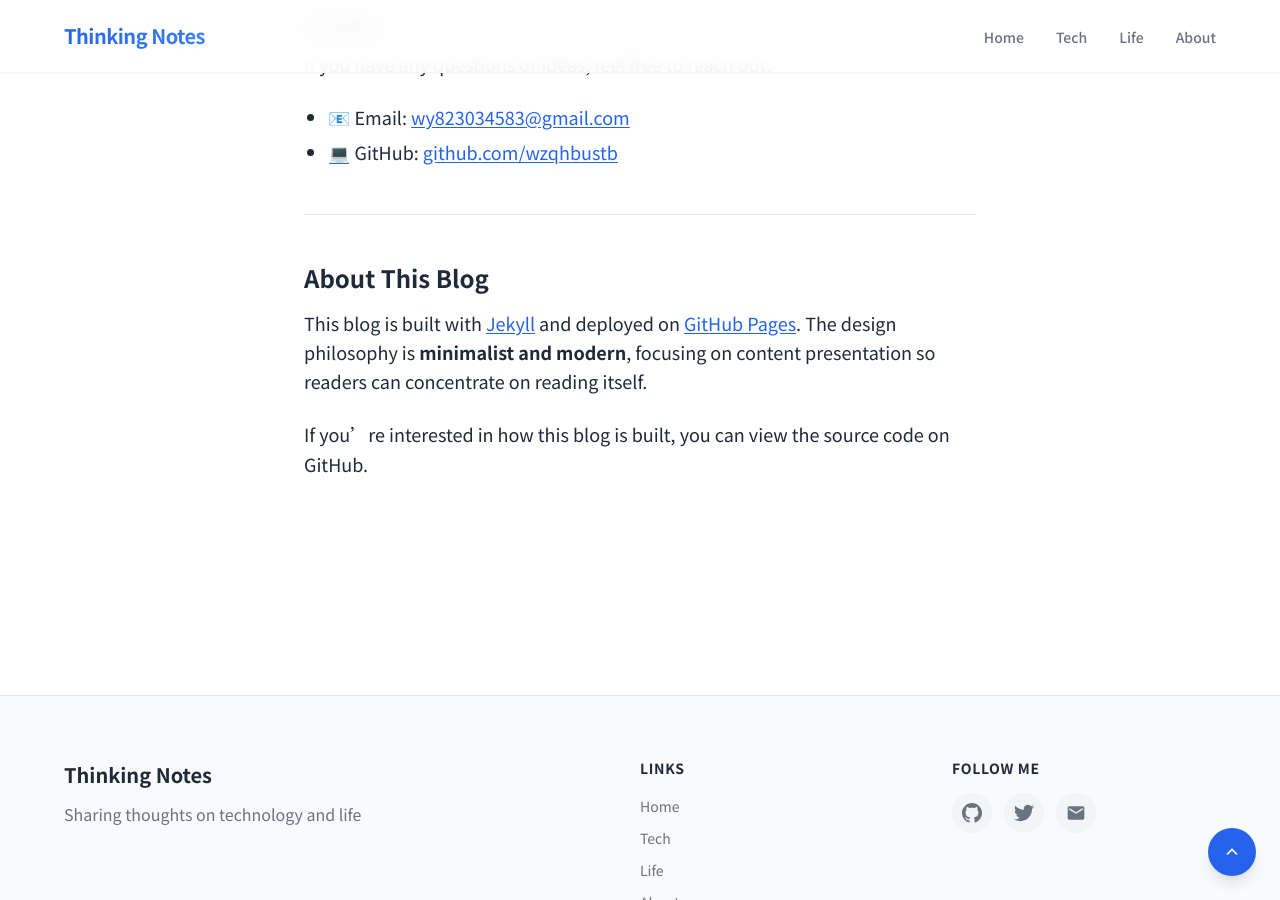
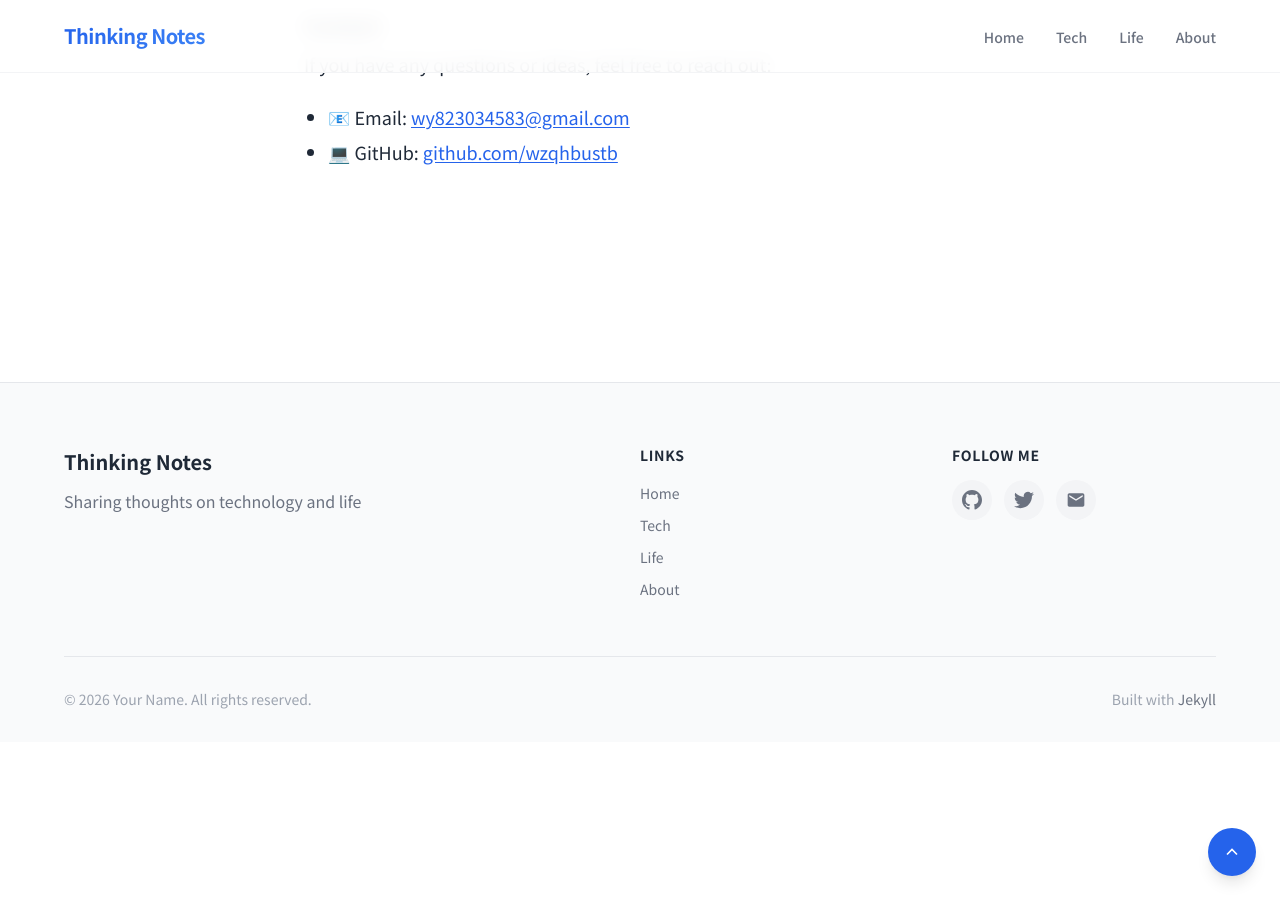
Before and after one commit to wzqhbustb/wzqhbustb.github.io, a Jekyll site: the page built from about.md, in a window 1280 px wide and 900 px high, scrolled down 913 px. Built offline with Jekyll 4.4.1, drawn with Linux system fonts in a browser that asks for light colours.

Commit message:
remove the about this blog

```diff
--- a/about.md
+++ b/about.md
@@ -25,11 +25,3 @@ If you have any questions or ideas, feel free to reach out:
 
 - 📧 Email: [wy823034583@gmail.com](mailto:wy823034583@gmail.com)
 - 💻 GitHub: [github.com/wzqhbustb](https://github.com/wzqhbustb)
-
----
-
-## About This Blog
-
-This blog is built with [Jekyll](https://jekyllrb.com/) and deployed on [GitHub Pages](https://pages.github.com/). The design philosophy is **minimalist and modern**, focusing on content presentation so readers can concentrate on reading itself.
-
-If you're interested in how this blog is built, you can view the source code on GitHub.
```
